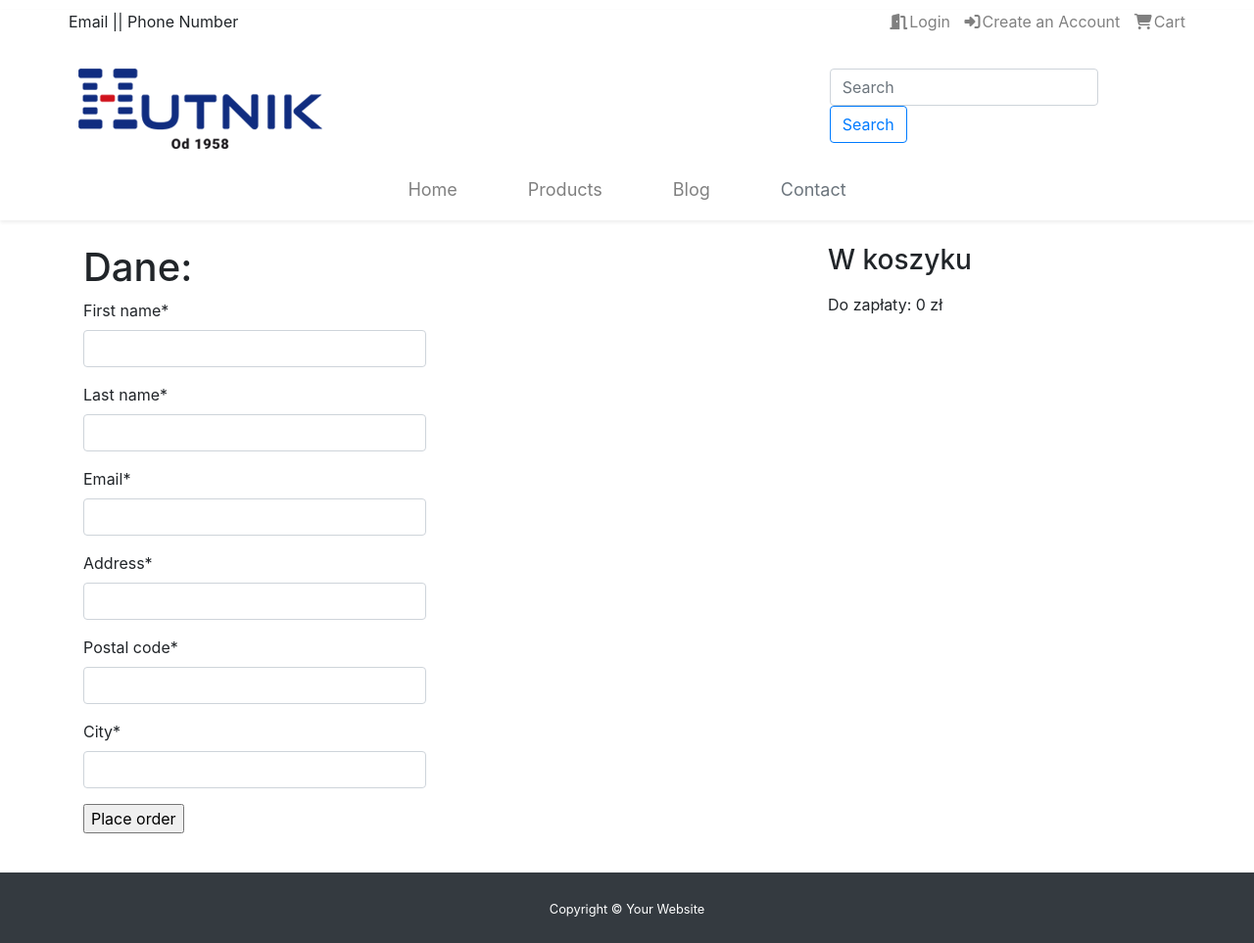
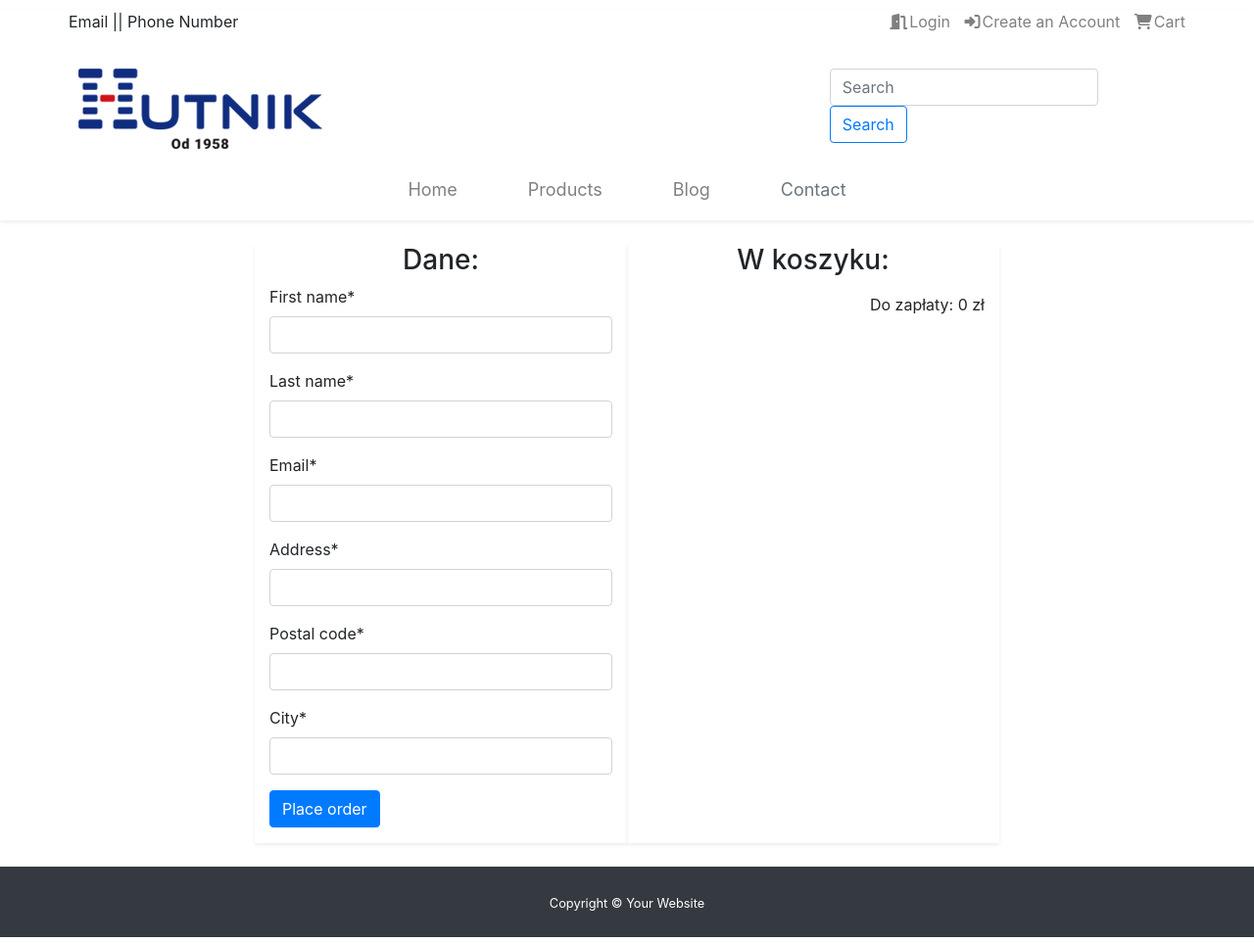
Before and after one commit to baxo1992/webshop, a Django app: page /orders/create/ in a window 1280 px wide. Shown: the whole page at 98% size. Run offline with Django 3.2, Linux system fonts and the light colour scheme; parts of the project's set-up code (start-up, migrations or seed data) failed here and were passed over; some libraries are stand-ins or nearby versions.

Commit message:
template upg

```diff
--- a/orders/templates/orders/order/create.html
+++ b/orders/templates/orders/order/create.html
@@ -7,17 +7,17 @@
 {% block content %}
 <div class="container">
   <div class="row">
-    <div class="col-md-4">
-      <h1>Dane:</h1>
+    <div class="col-md-4 offset-md-2 shadow-sm">
+      <h3 class="text-center">Dane:</h3>
     <form action="." method="post" class="order-form">
       {{ form|crispy }}
-      <p><input type="submit" value="Place order"></p>
+      <p><input class="btn btn-primary" type="submit" value="Place order"></p>
       {% csrf_token %}
       </div>
-    <div class="col-md-4 offset-md-4">
+    <div class="col-md-4 shadow-sm">
     </form>
       <div class="order-info">
-        <h3>W koszyku</h3>
+        <h3 class="text-center">W koszyku:</h3>
         <ul>
           {% for item in cart %}
             <li>
@@ -26,7 +26,7 @@
             </li>
           {% endfor %}
         </ul>
-        <p>Do zapłaty: {{ cart.get_total_price }} zł</p>
+        <p class="text-right">Do zapłaty: {{ cart.get_total_price }} zł</p>
       </div>
     </div>
   </div>
```
Also changed, not shown: core/settings.py (+11 -2 lines), db.sqlite3.
